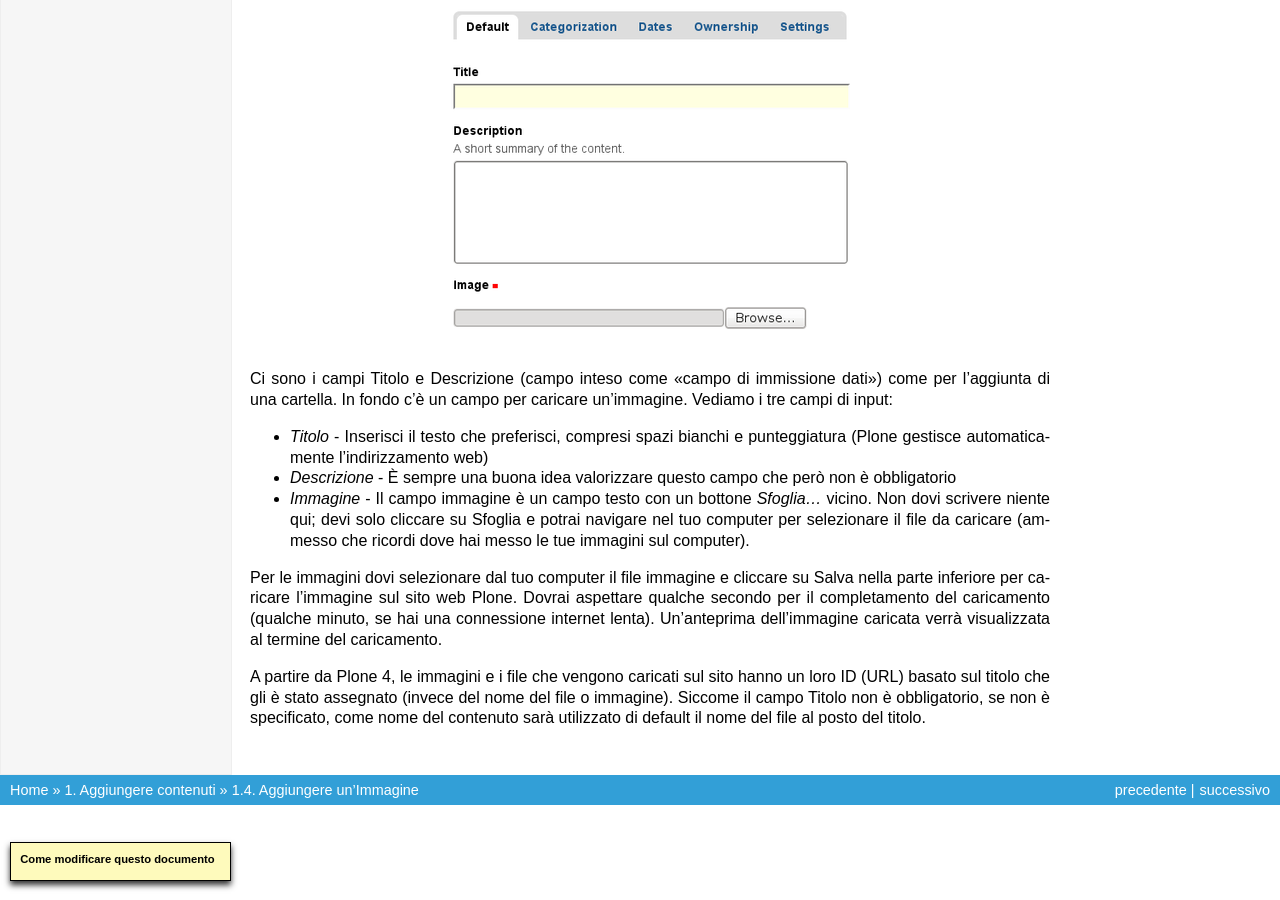
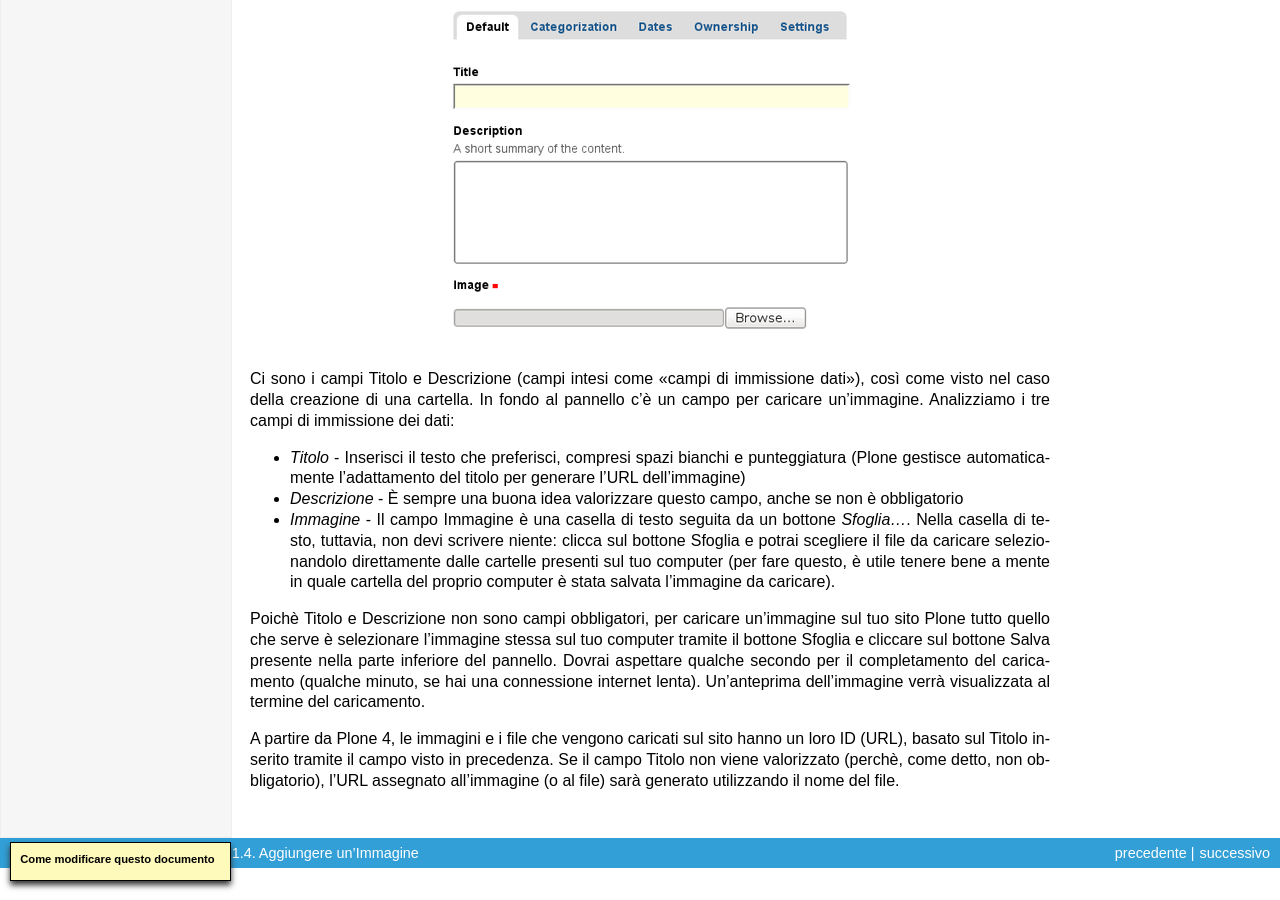
Before and after one commit to plone-it/collective.italiandocumentation, a Sphinx documentation site: the page built from source/adding-content/adding-images.rst, in a window 1280 px wide and 900 px high, scrolled down 900 px. Built offline with Sphinx 7.4.7, drawn with Linux system fonts in a browser that asks for light colours; pages that are not in the unit, such as notebooks, are missing from menus; some of the changed text lies outside the part shown.

Commit message:
vari cambiamenti al testo

```diff
--- a/source/adding-content/adding-images.rst
+++ b/source/adding-content/adding-images.rst
@@ -1,8 +1,8 @@
 Aggiungere un'Immagine
 =======================
 
-**Aggiungere immagini in un sito web Plone è un compito fondamentale che può
-comportare un po' di lavoro da parte del computer locale, ma è essenziale
+**Aggiungere immagini in un sito web Plone è un'attività di base che può
+comportare un po' di lavoro sul tuo computer locale, ma è essenziale
 perché fotografie, mappe e grafica personalizzata sono molto importanti nei
 siti web.**
 
@@ -16,9 +16,9 @@ siti web.**
 
 .. note::
 
-    Ricorda di utilizzare per tutte le immagini i formati di file web-standard.
-    I formati consentiti includono: JPG, JPEG, GIF e PNG. Non usare i formati BMP
-    e TIFF in quanto non sono pienamente supportati da tutti i web browsers.
+    Ricorda di utilizzare per tutte le immagini i formati di file comunemente accettati come standard sul web.
+    I formati accettabili includono: JPG, JPEG, GIF e PNG. Non usare i formati BMP
+    e TIFF, poichè non sono supportati da tutti i browsers.
 
 Quando vuoi caricare una immagine, utilizza il menu *Aggiungi…*
 (vedrai il menu *Aggiungi…* solo dopo aver effettuato l'accesso):
@@ -34,28 +34,30 @@ Dopo aver cliccato per aggiungere una **Immagine**, vedrai il pannello
    :align: center
    :alt: add-image.png
 
-Ci sono i campi Titolo e Descrizione (campo inteso come "campo di immissione
-dati") come per l'aggiunta di una cartella. In fondo c'è un campo per caricare
-un'immagine. Vediamo i tre campi di input:
+Ci sono i campi Titolo e Descrizione (campi intesi come "campi di immissione
+dati"), così come visto nel caso della creazione di una cartella. In fondo al pannello c'è un campo per caricare
+un'immagine. Analizziamo i tre campi di immissione dei dati:
 
 -  *Titolo* - Inserisci il testo che preferisci, compresi spazi bianchi e
-   punteggiatura (Plone gestisce automaticamente l'indirizzamento web)
--  *Descrizione* - È sempre una buona idea valorizzare questo campo che però
-   non è obbligatorio
--  *Immagine* - Il campo immagine è un campo testo con un bottone *Sfoglia…*
-   vicino. Non dovi scrivere niente qui; devi solo cliccare su Sfoglia e potrai
-   navigare nel tuo computer per selezionare il file da caricare
-   (ammesso che ricordi dove hai messo le tue immagini sul computer).
+   punteggiatura (Plone gestisce automaticamente l'adattamento del titolo per generare l'URL dell'immagine)
+-  *Descrizione* - È sempre una buona idea valorizzare questo campo, anche se non è obbligatorio
+-  *Immagine* - Il campo Immagine è una casella di testo seguita da un bottone *Sfoglia…*. Nella casella di testo, tuttavia,
+   non devi scrivere niente: clicca sul bottone Sfoglia e potrai
+   scegliere il file da caricare selezionandolo direttamente dalle cartelle presenti sul tuo computer
+   (per fare questo, è utile tenere bene a mente in quale cartella del proprio computer è stata salvata
+   l'immagine da caricare).
 
-Per le immagini dovi selezionare dal tuo computer il file immagine e
-cliccare su Salva nella parte inferiore per caricare l'immagine sul
-sito web Plone. Dovrai aspettare qualche secondo per il completamento del
+Poichè Titolo e Descrizione non sono campi obbligatori,
+per caricare un'immagine sul tuo sito Plone tutto quello che serve è selezionare l'immagine stessa
+sul tuo computer tramite il bottone Sfoglia e
+cliccare sul bottone Salva presente nella parte inferiore del pannello.
+Dovrai aspettare qualche secondo per il completamento del
 caricamento (qualche minuto, se hai una connessione internet lenta).
-Un'anteprima dell'immagine caricata verrà visualizzata al termine del
+Un'anteprima dell'immagine verrà visualizzata al termine del
 caricamento.
 
 A partire da Plone 4, le immagini e i file che vengono caricati sul sito
-hanno un loro ID (URL) basato sul titolo che gli è stato assegnato (invece
-del nome del file o immagine). Siccome il campo Titolo non è obbligatorio,
-se non è specificato, come nome del contenuto sarà utilizzato di default
-il nome del file al posto del titolo.
+hanno un loro ID (URL), basato sul Titolo inserito tramite il campo visto in precedenza.
+Se il campo Titolo non viene valorizzato (perchè, come detto, non obbligatorio),
+l'URL assegnato all'immagine (o al file) sarà generato utilizzando
+il nome del file.
```
